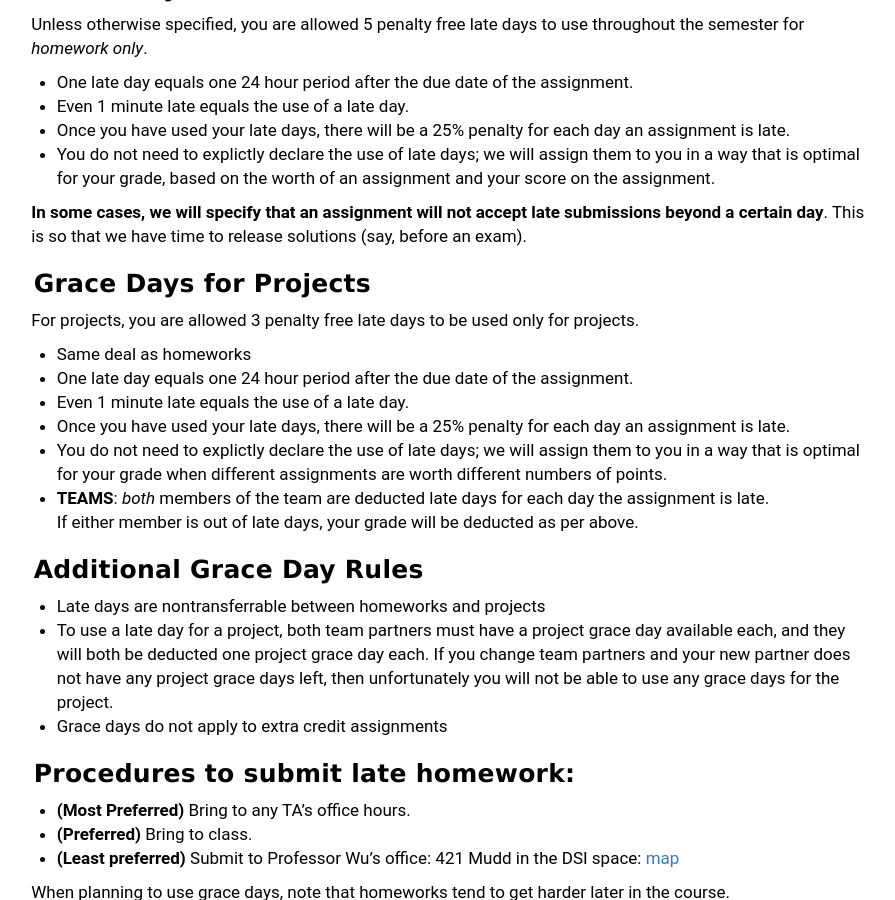
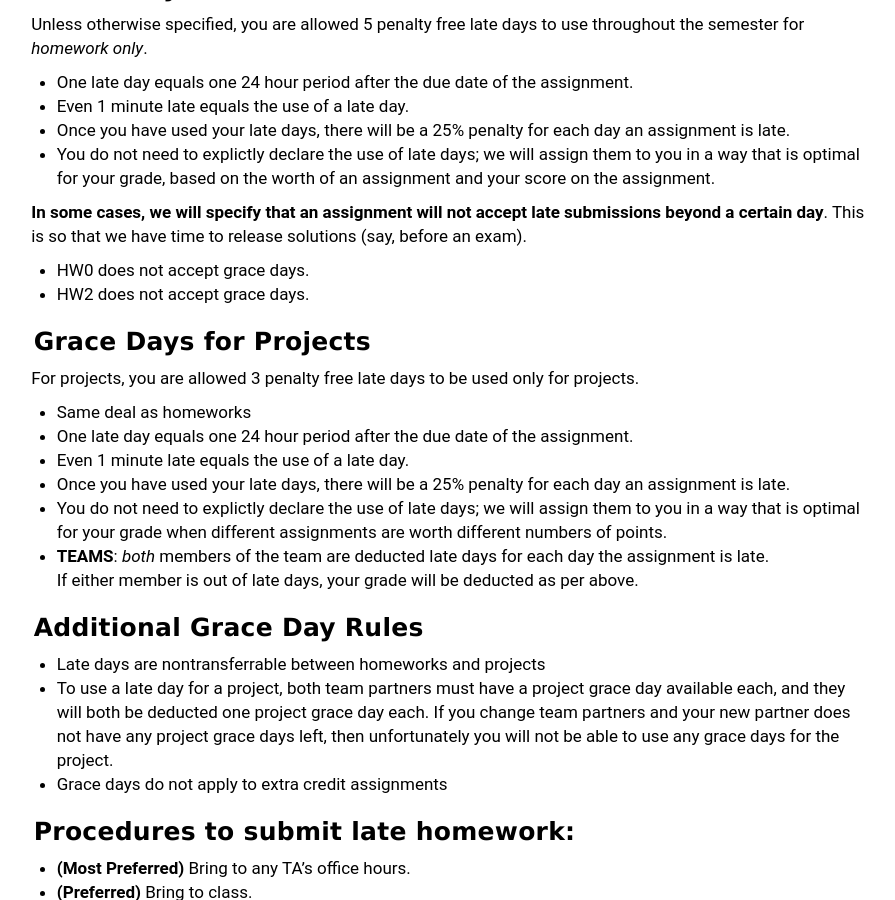
Before and after one commit to Kitatine/w4111.github.io, a Jekyll site: the page built from syllabus.md, in a window 1280 px wide and 900 px high, scrolled down 3314 px. Shown: the whole window, without its empty margins (185-1080 px from the left). Built offline with Jekyll 4.4.1, drawn with Linux system fonts in a browser that asks for light colours.

Commit message:
lazy commit msg

```diff
--- a/_data/schedule.csv
+++ b/_data/schedule.csv
@@ -12,6 +12,6 @@ white,18-Mar,HOLIDAY,,,,,,,0,Project 1 Part 2 (Due Mon 2/21),0
 #edf3f9,1-Apr,Data Quality,Normalization and data errors,,,Ch 7.1-7.5,,"<a href=""https://github.com/w4111/hw4-s22"">HW 4</a>",0,HW3,0
 #ddf9ff,8-Apr,Physical Design,,,,"Ch 12, 13.1-13.3, 14.3, 14.5",,"<a href=""https://github.com/w4111/project2-s22"">Project 2</a>",0,,0
 #ddf9ff,15-Apr,Query Processing,,,,Ch 15.1-15.6,,,0,Project 1 Part 3,0
-#ddf9ff,22-Apr,Transactions,,,,Ch 17,,,0,,0
-white,29-Apr,Data Pipelines,,,,,,,0,HW 4,0
+#ddf9ff,22-Apr,Transactions,,,,Ch 17,,,0,HW 4,0
+white,29-Apr,Data Pipelines,,,,,,,0,,0
 white,13-May,Exam 2 (Cumulative),one 8x11 page cheat sheet both sides,,,,,,0,Project 2,0
--- a/syllabus.md
+++ b/syllabus.md
@@ -167,6 +167,9 @@ Unless otherwise specified, you are allowed 5 penalty free late days to use thro
 **In some cases, we will specify that an assignment will not accept late submissions beyond a certain day**.
 This is so that we have time to release solutions (say, before an exam).
 
+* HW0 does not accept grace days.
+* HW2 does not accept grace days.
+
 
 #### Grace Days for Projects
 
```
